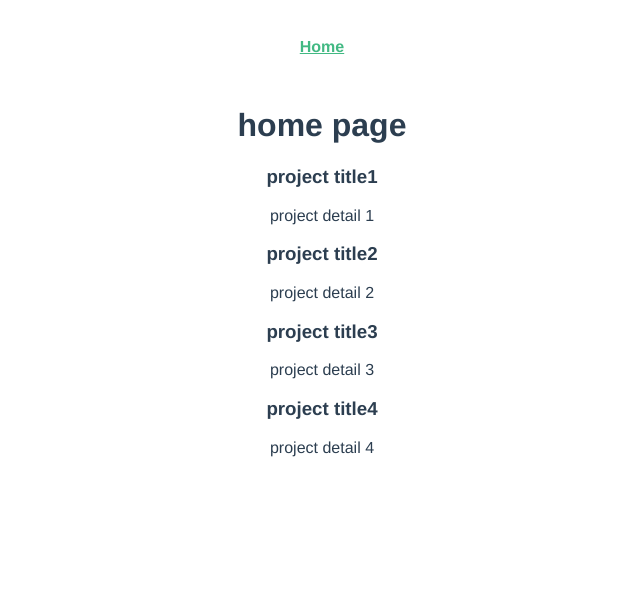
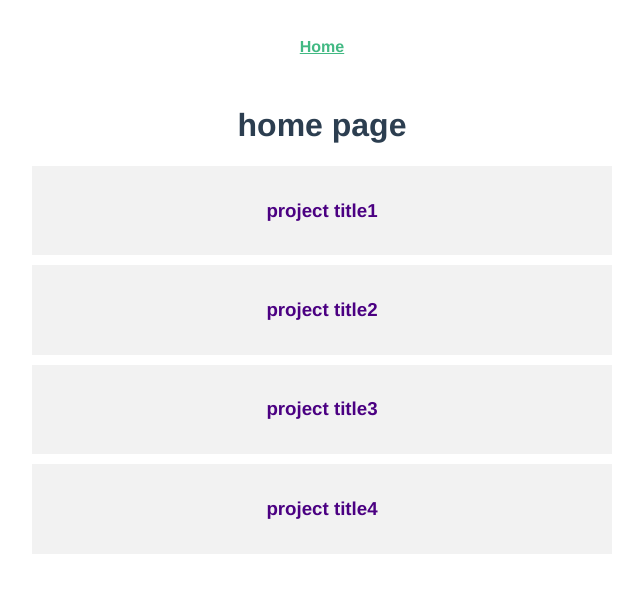
Before and after one commit to HtetKo510217/project_planner, a Vue app: page / in a window 1280 px wide. Shown: the top 592 px of the page, without its empty margins (318-961 px from the left). Built offline with nearby package versions, Linux system fonts and the light colour scheme; data requests are answered from the project's data file.

Commit message:
Create SingleProject component and Navbar comonent and show fetch data

```diff
--- a/src/App.vue
+++ b/src/App.vue
@@ -1,9 +1,14 @@
 <template>
-  <nav>
-    <router-link to="/">Home</router-link>
-  </nav>
-  <router-view/>
+  <NavBar />
 </template>
+
+<script>
+import NavBar from './components/NavBar'
+export default {
+  components: { NavBar },
+
+}
+</script>
 
 <style>
 #app {
@@ -12,18 +17,7 @@
   -moz-osx-font-smoothing: grayscale;
   text-align: center;
   color: #2c3e50;
-}
-
-nav {
-  padding: 30px;
-}
-
-nav a {
-  font-weight: bold;
-  color: #2c3e50;
-}
-
-nav a.router-link-exact-active {
-  color: #42b983;
+  width: 600px;
+  margin: 0 auto;
 }
 </style>
--- /dev/null
+++ b/src/components/NavBar.vue
@@ -0,0 +1,27 @@
+<template>
+  <nav>
+    <router-link to="/">Home</router-link>
+  </nav>
+  <router-view/>
+</template>
+
+<script>
+export default {
+
+}
+</script>
+
+<style>
+nav {
+  padding: 30px;
+}
+
+nav a {
+  font-weight: bold;
+  color: #2c3e50;
+}
+
+nav a.router-link-exact-active {
+  color: #42b983;
+}
+</style>
--- /dev/null
+++ b/src/components/SingleProject.vue
@@ -0,0 +1,31 @@
+<template>
+  <div class="project" @click="showDetail = !showDetail">
+    <h3>{{project.title}}</h3>
+    <p v-if="showDetail">{{project.detail}}</p>
+  </div>
+</template>
+
+<script>
+export default {
+    props:['project'],
+    data() {
+        return {
+            showDetail : false
+        }
+    }
+}
+</script>
+
+<style scoped>
+    .project {
+        padding: 15px;
+        margin: 10px;
+        cursor: pointer;
+        background: #f2f2f2;
+
+    }
+    .project h3 {
+        color: indigo;
+
+    }
+</style>
--- a/src/views/HomeView.vue
+++ b/src/views/HomeView.vue
@@ -2,21 +2,17 @@
   <div class="home">
    <h1>home page</h1>
    <div v-for="project in projects" :key="project.id">
-      <div>
-        <h3>{{project.title}}</h3>
-        <p>{{project.detail}}</p>
-      </div>
+    <SingleProject :project="project" />
    </div>
   </div>
 </template>
 
 <script>
 
+import SingleProject from '../components/SingleProject'
 export default {
+  components: { SingleProject },
   name: 'HomeView',
-  components: {
-
-  },
   data() {
     return {
       projects:[],
```
